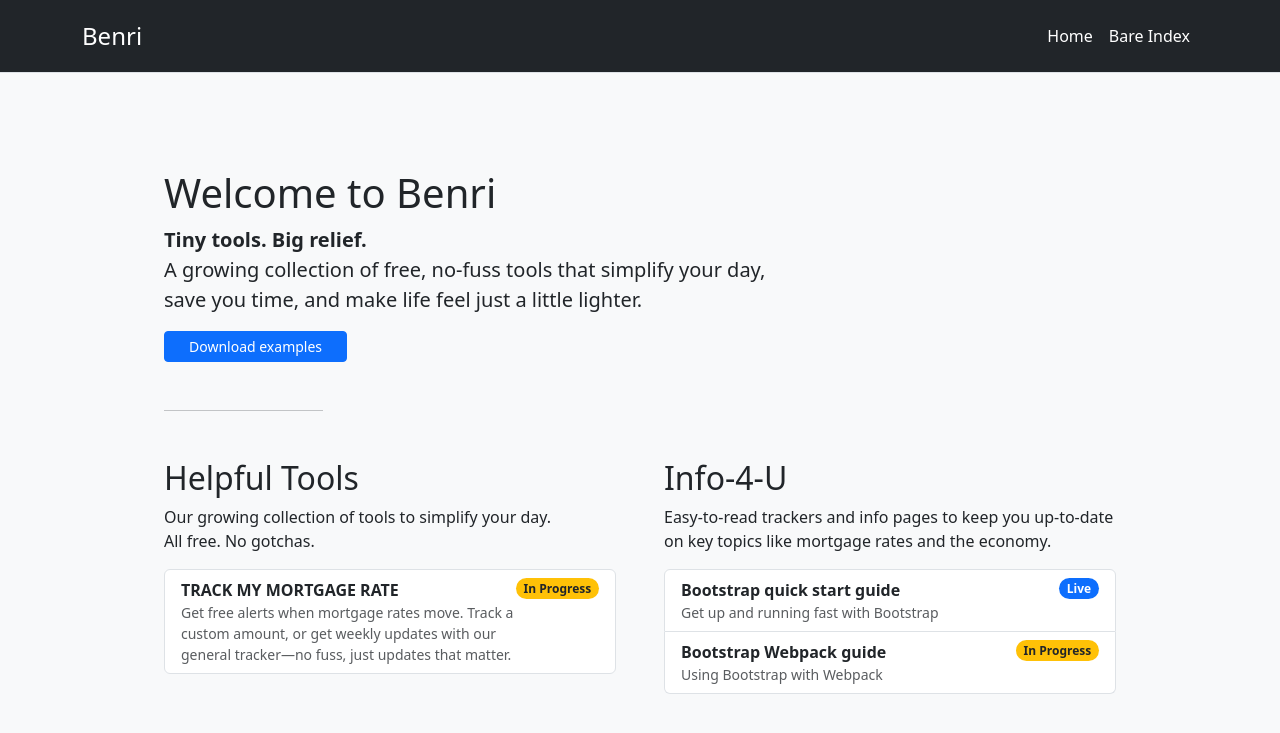
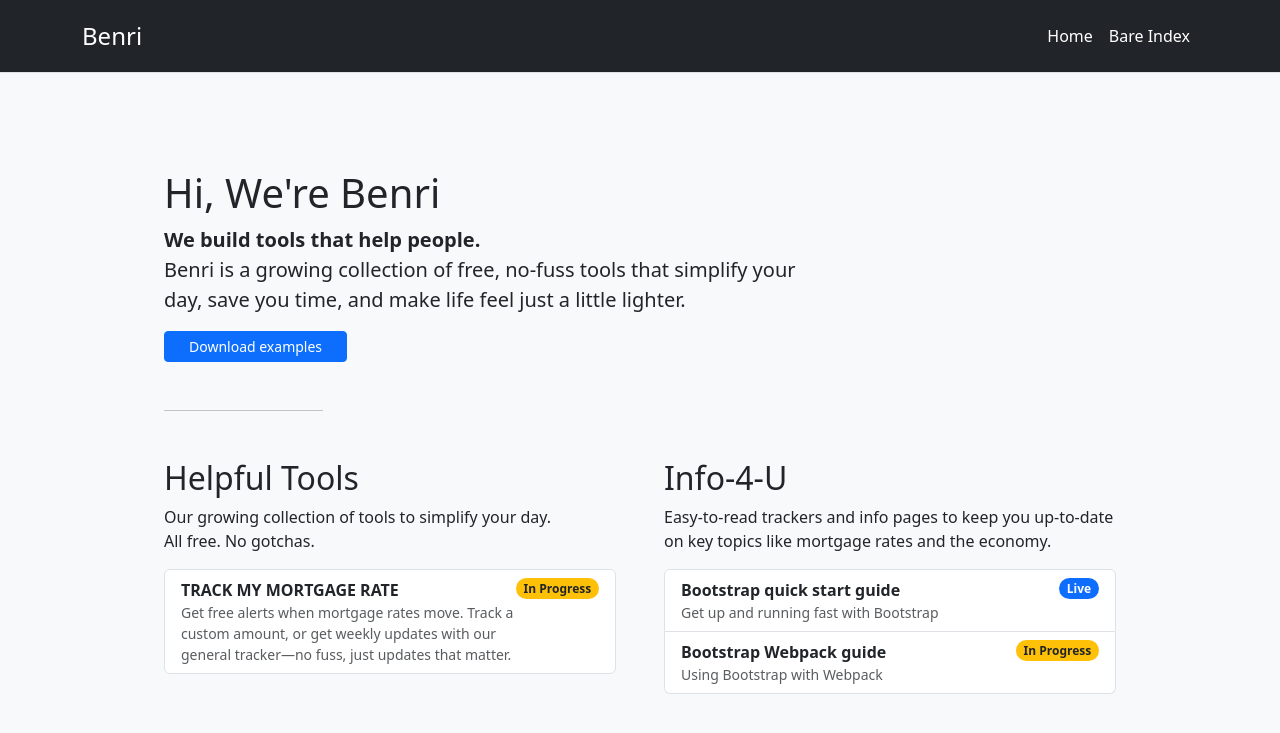
Before and after one commit to RixGpt/benri, a Jekyll site: the page built from index.md, in a window 1280 px wide. Shown: the top 733 px of the page. Built offline with Jekyll 4.4.1, drawn with Linux system fonts in a browser that asks for light colours.

Commit message:
Update index.md

```diff
--- a/index.md
+++ b/index.md
@@ -5,10 +5,10 @@ title: Welcome to Benri
 
 <main>
   <div class="container py-5">
-    <h1>Welcome to Benri</h1>
+    <h1>Hi, We're Benri</h1>
     <p class="fs-5 col-md-8">
-      <b>Tiny tools. Big relief.</b><br>
-      A growing collection of free, no-fuss tools that simplify your day, save you time, and make life feel just a little lighter.
+      <b>We build tools that help people.</b><br>
+      Benri is a growing collection of free, no-fuss tools that simplify your day, save you time, and make life feel just a little lighter.
     </p>
     <div class="mb-5">
       <a href="/docs/5.0/examples/" class="btn btn-primary btn-sm px-4">Download examples</a>
```
